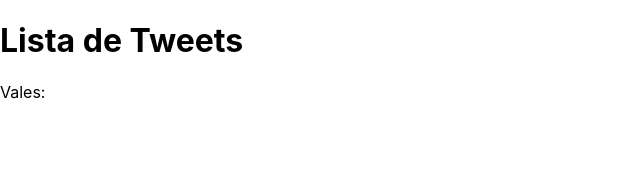
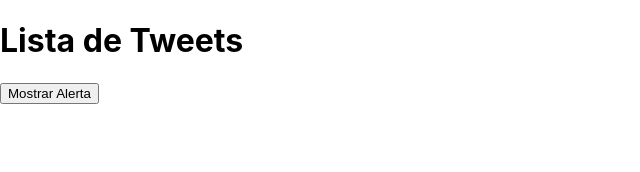
Before and after one commit to Ricardo-Costa/nextjs-typescript, a Next.js app: page /tweets in a window 1280 px wide. Shown: the top 172 px of the page, without its empty margins (0-640 px from the left). Built offline with nearby package versions, Linux system fonts and the light colour scheme.

Commit message:
feat: button example

```diff
--- a/src/pages/tweets/index.tsx
+++ b/src/pages/tweets/index.tsx
@@ -1,20 +1,12 @@
 import { NextPage } from "next";
 
-const TweetList: NextPage = (props) => {
+const TweetList: NextPage = () => {
   return (
     <div>
       <h1>Lista de Tweets</h1>
-      <p>Vales: {props.key}</p>
+      <button onClick={() => alert('test')}>Mostrar Alerta</button>
     </div>
   );
 };
 
 export default TweetList
-
-export const getServerSideProps = async (context) => {
-  return {
-    props: {
-      key: 'value'
-    }
-  }
-}
```
